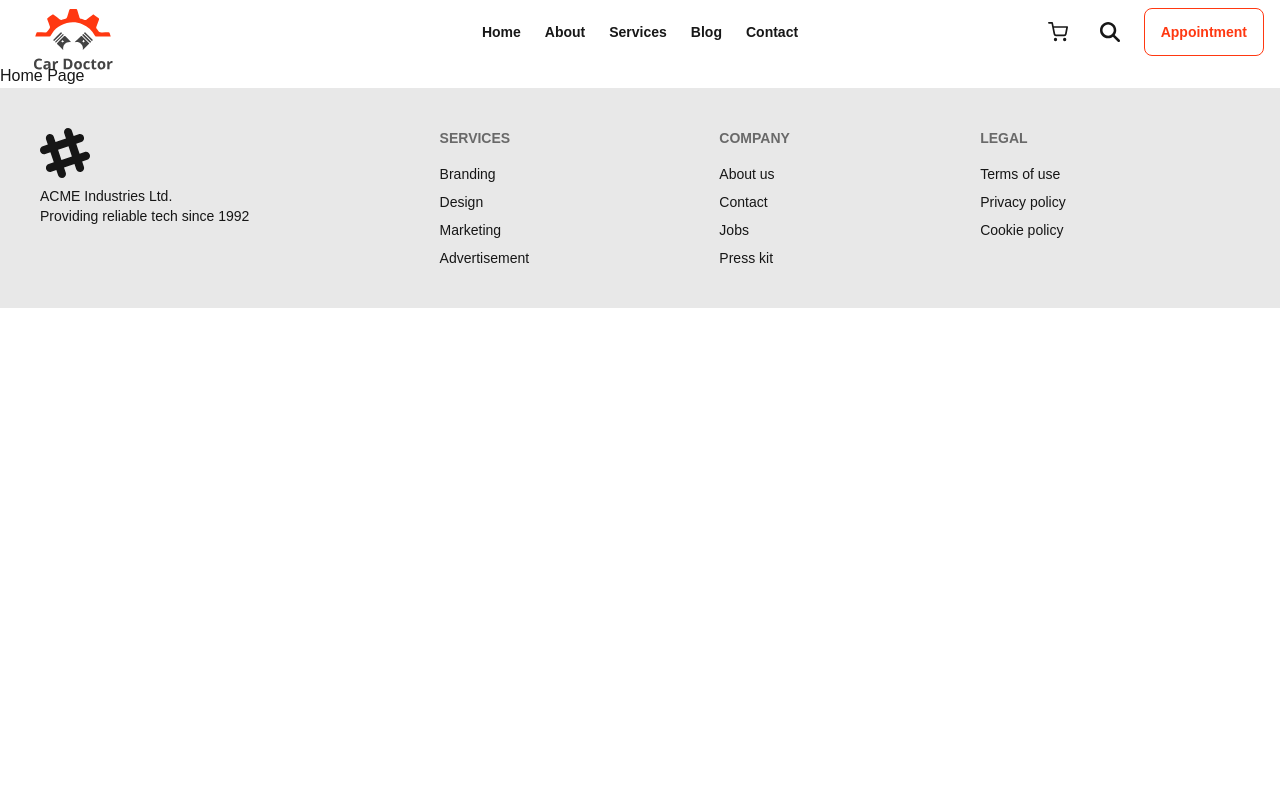
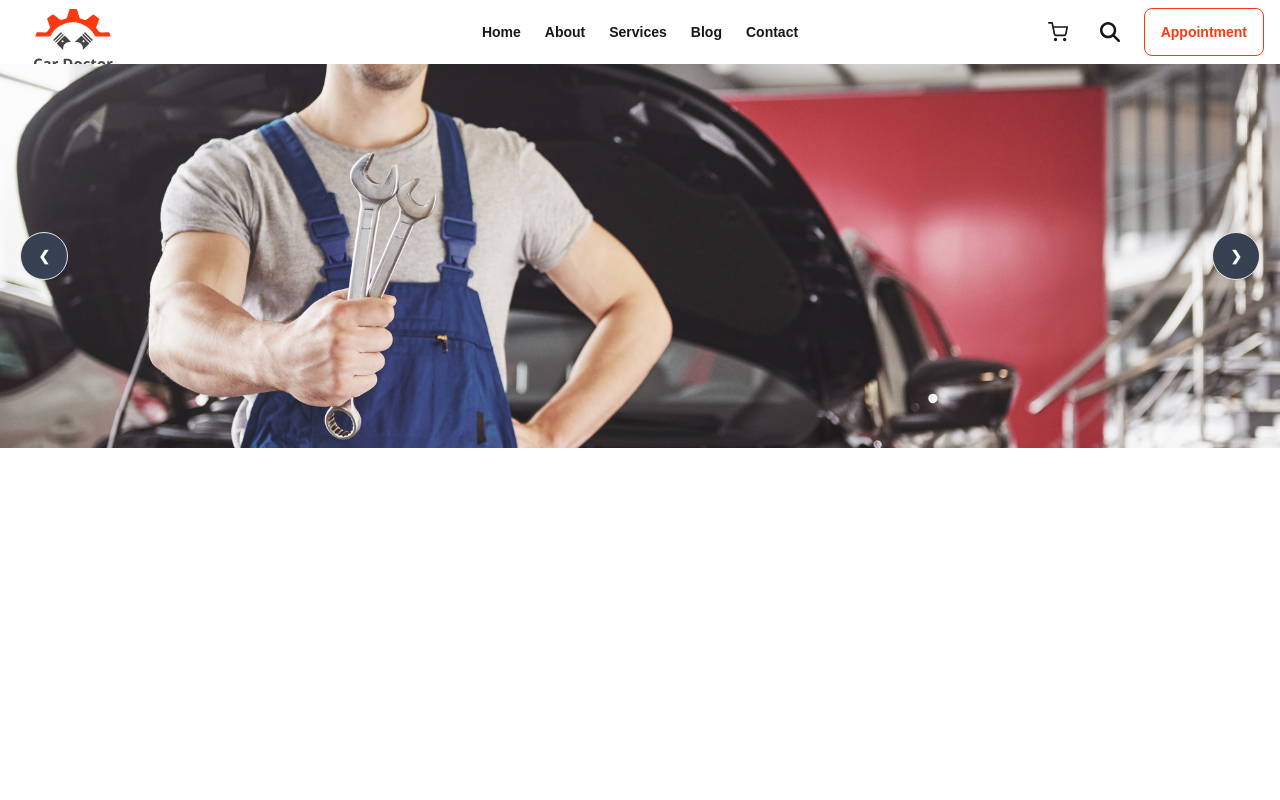
Before and after one commit to arifadnan05/car-doctor, a Next.js app: page / in a window 1280 px wide. Shown: the top 800 px of the page. Built offline with nearby package versions, Linux system fonts and the light colour scheme.

Commit message:
Banner section added

```diff
--- /dev/null
+++ b/src/app/components/homepage/Banner/Banner.jsx
@@ -0,0 +1,59 @@
+
+import Image from 'next/image'
+import React from 'react'
+
+const Banner = () => {
+    return (
+        <div className="carousel w-full">
+            <div id="slide1" className="carousel-item relative w-full">
+                <div className="relative w-full h-96 overflow-hidden">
+                    <Image
+                        alt="banner"
+                        src="/assets/images/banner/1.jpg"
+                        width={1200}
+                        height={700}
+                        className="object-cover w-full h-full"
+                    />
+                    <div className="absolute left-5 right-5 top-1/2 flex -translate-y-1/2 transform justify-between">
+                        <a href="#slide4" className="btn btn-circle bg-gray-700 text-white hover:bg-gray-900">❮</a>
+                        <a href="#slide2" className="btn btn-circle bg-gray-700 text-white hover:bg-gray-900">❯</a>
+                    </div>
+                </div>
+
+            </div>
+            <div id="slide2" className="relative w-full h-96 overflow-hidden">
+                <Image
+                    alt="banner"
+                    src="/assets/images/banner/2.jpg"
+                    width={1200}
+                    height={700}
+                    className="object-cover w-full h-full"
+                />
+                <div className="absolute left-5 right-5 top-1/2 flex -translate-y-1/2 transform justify-between">
+                    <a href="#slide1" className="btn btn-circle">❮</a>
+                    <a href="#slide3" className="btn btn-circle">❯</a>
+                </div>
+            </div>
+            <div id="slide3" className="carousel-item relative w-full">
+                <Image alt='banner'
+                    src="/assets/images/banner/3.jpg"
+                    className="w-full" width={100} height={100} />
+                <div className="absolute left-5 right-5 top-1/2 flex -translate-y-1/2 transform justify-between">
+                    <a href="#slide2" className="btn btn-circle">❮</a>
+                    <a href="#slide4" className="btn btn-circle">❯</a>
+                </div>
+            </div>
+            <div id="slide4" className="carousel-item relative w-full">
+                <Image
+                    src="/assets/images/banner/4.jpg"
+                    alt='banner' className="w-full" width={100} height={100} />
+                <div className="absolute left-5 right-5 top-1/2 flex -translate-y-1/2 transform justify-between">
+                    <a href="#slide3" className="btn btn-circle">❮</a>
+                    <a href="#slide1" className="btn btn-circle">❯</a>
+                </div>
+            </div>
+        </div>
+    )
+}
+
+export default Banner
--- a/src/app/components/homepage/Homepage.jsx
+++ b/src/app/components/homepage/Homepage.jsx
@@ -1,9 +1,10 @@
 import React from 'react'
+import Banner from './Banner/Banner'
 
 const Homepage = () => {
   return (
     <div>
-      Home Page
+      <Banner />
     </div>
   )
 }
```
